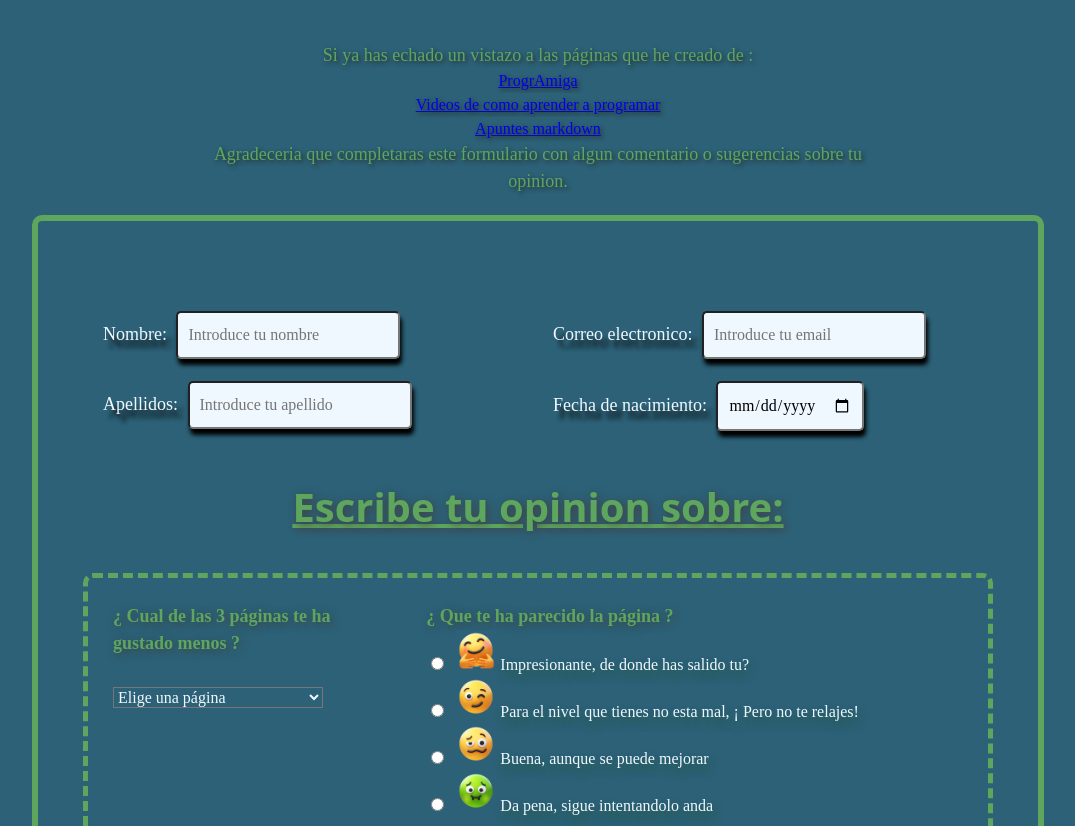
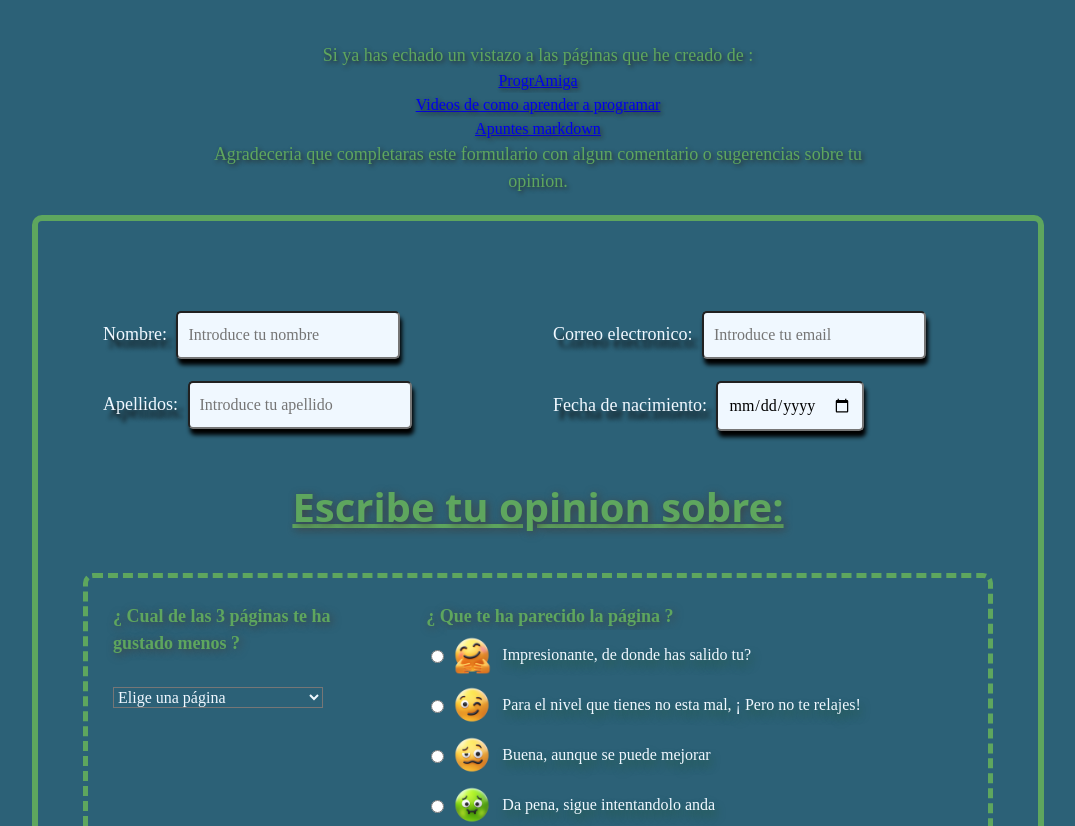
Before and after one commit to albapanato/M1-progrAmiga.practica, a plain HTML site: page formulario/formulario.html in a window 1280 px wide. Shown: the part 126-952 px from the top of the page, without its empty margins (102-1177 px from the left). Drawn offline with Linux system fonts and the light colour scheme; a web font is replaced by a local one.

Commit message:
div radio-option creado

```diff
--- a/formulario/formulario.css
+++ b/formulario/formulario.css
@@ -133,6 +133,7 @@ div > label.text {
 
 img {
   width: 40px;
+  margin-right: 10px;
 }
 
 .button {
@@ -149,3 +150,9 @@ button {
   background-color: rgb(94, 166, 94);
   box-shadow: 4px 8px 32px rgb(13, 20, 17);
 }
+
+.radio-option,
+.radio-option-content {
+  display: flex;
+  align-items: center;
+}
--- a/formulario/formulario.html
+++ b/formulario/formulario.html
@@ -91,6 +91,8 @@
           </div>
           <div>
             <p>¿ Que te ha parecido la página ?</p>
+
+            <div class="radio-option">
               <input
                 type="radio"
                 name="opinionCliente"
@@ -98,10 +100,14 @@
                 required
               />
               <label class="text" for="valoracion">
+                <div class="radio-option-content">
                   <img src="/formulario/src/icono-impre.png" alt="" />
-              Impresionante, de donde has salido tu?</label
-            >
-            <br />
+                  Impresionante, de donde has salido tu?
+                </div>
+              </label>
+            </div>
+
+            <div class="radio-option">
               <input
                 type="radio"
                 name="opinionCliente"
@@ -109,10 +115,29 @@
                 required
               />
               <label class="text" for="valoracion">
-              <img src="/formulario/src/icono-giño.png" alt="" /> Para el nivel
-              que tienes no esta mal, ¡ Pero no te relajes!
+                <div class="radio-option-content">
+                  <img src="/formulario/src/icono-giño.png" alt="" /> Para el
+                  nivel que tienes no esta mal, ¡ Pero no te relajes!
+                </div>
               </label>
-            <br />
+            </div>
+            <div class="radio-option">
+              <input
+                type="radio"
+                name="opinionCliente"
+                id="valoracion"
+                required
+              />
+
+              <label class="text" for="valoracion">
+                <div class="radio-option-content">
+                  <img src="/formulario/src/icono-mejorar.png" alt="" /> Buena,
+                  aunque se puede mejorar
+                </div></label
+              >
+            </div>
+
+            <div class="radio-option">
               <input
                 type="radio"
                 name="opinionCliente"
@@ -120,21 +145,12 @@
                 required
               />
               <label class="text" for="valoracion">
-              <img src="/formulario/src/icono-mejorar.png" alt="" /> Buena,
-              aunque se puede mejorar</label
+                <div class="radio-option-content">
+                  <img src="/formulario/src/icono-pena.png" alt="" /> Da pena,
+                  sigue intentandolo anda
+                </div></label
               >
-            <br />
-            <input
-              type="radio"
-              name="opinionCliente"
-              id="valoracion"
-              required
-            />
-            <label class="text" for="valoracion">
-              <img src="/formulario/src/icono-pena.png" alt="" /> Da pena, sigue
-              intentandolo anda</label
-            >
-            <br />
+            </div>
           </div>
 
           <div>
```
Lines whose indentation alone changed are shown as unchanged.
